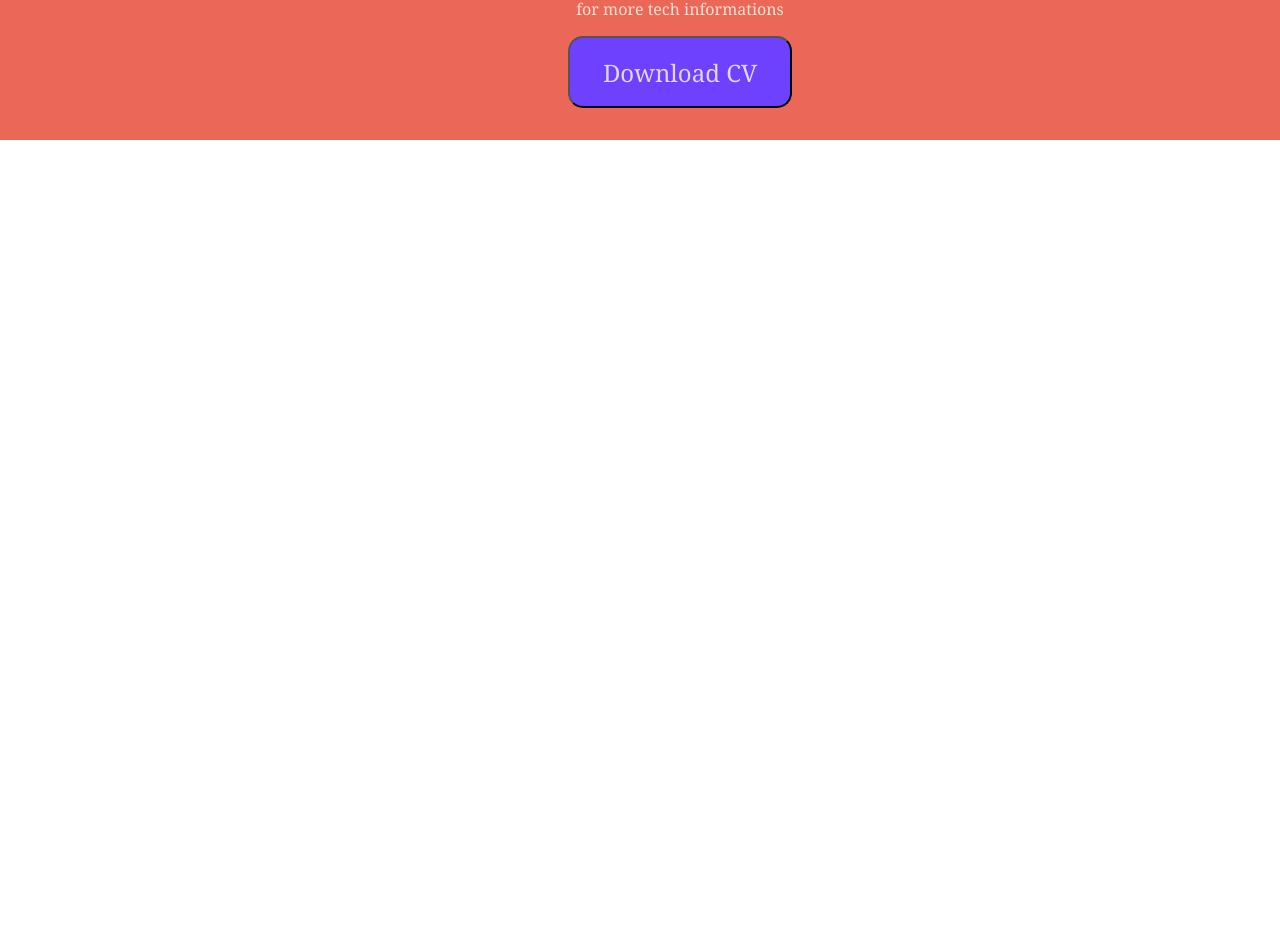
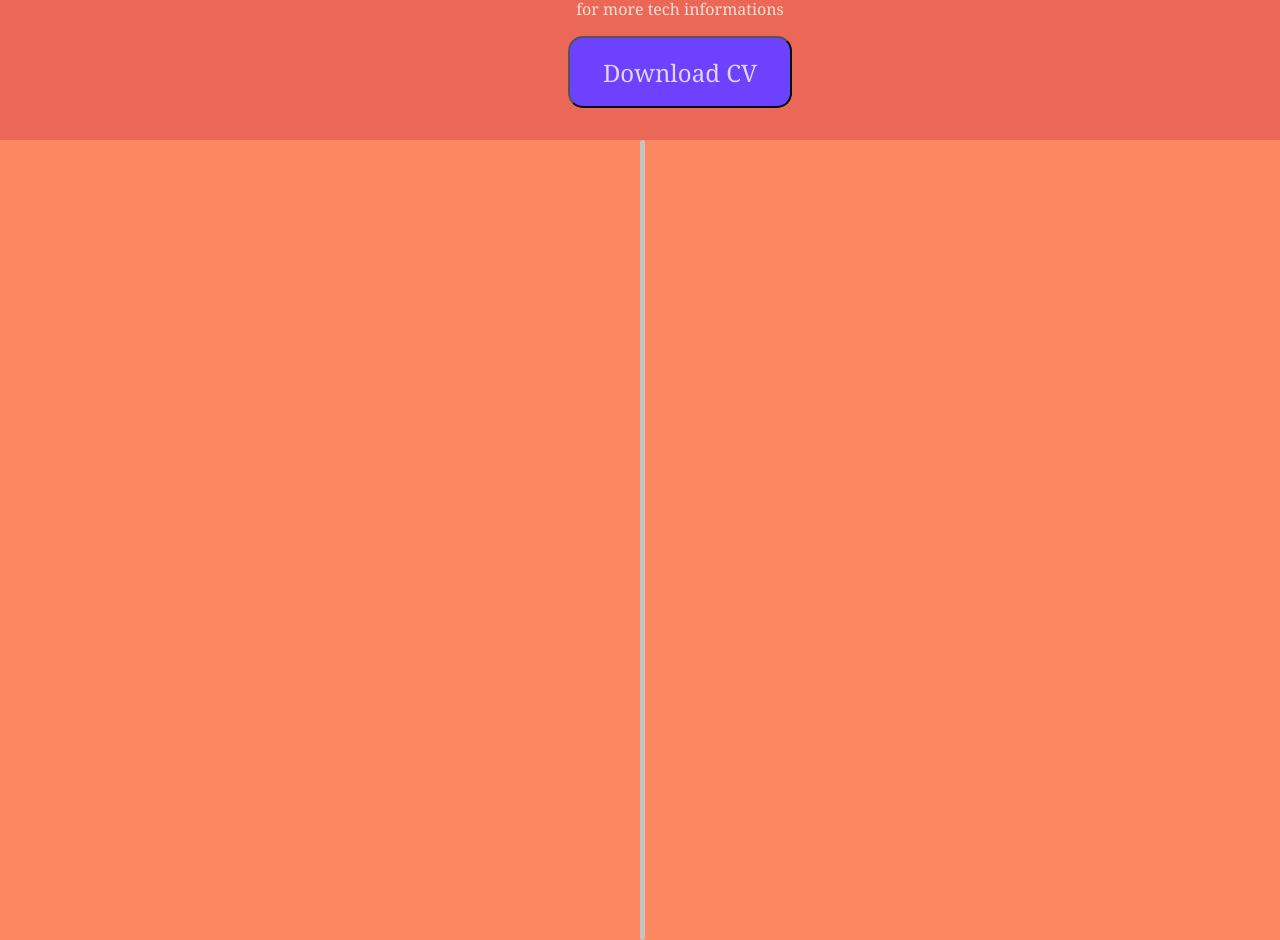
Before and after one commit to ericoBandeira/New-contact, a Next.js app: page / in a window 1280 px wide. Shown: the part 1175-2115 px from the top of the page. Before the commit the page ends 1315 px from the top, so only its background shows below. Built offline with nearby package versions, Linux system fonts and the light colour scheme.

Commit message:
adicionando final da terceira página

```diff
--- a/pages/index.tsx
+++ b/pages/index.tsx
@@ -2,6 +2,7 @@ import Head from 'next/head'
 import { Header } from '../src/components/Header'
 import { AboutMe } from '../src/components/AboutMe'
 import styles from '../styles/Home.module.css'
+import Experience from '../src/components/Experieance'
 
 export default function Home() {
   return (
@@ -11,6 +12,7 @@ export default function Home() {
       </Head>
       <Header/>
       <AboutMe/>
+      <Experience/>
     </div>
   )
 }
--- /dev/null
+++ b/src/components/Experieance.tsx
@@ -0,0 +1,14 @@
+import styles from '../../styles/components/Experience.module.css';
+
+export function Experience(){
+    return(
+        <header className={styles.experienceContainer}>
+
+            <div>
+
+            </div>
+        </header>
+    );
+}
+
+export default Experience
--- /dev/null
+++ b/styles/components/Experience.module.css
@@ -0,0 +1,11 @@
+.experienceContainer{
+    background-color: #FC8862 ;
+    display: ;
+}
+.experienceContainer > div{
+    height: 50rem;
+    width: 5px;
+    border-radius: 4px;
+    background-color: #C4C4C4;
+    margin-left: 50%;
+}
```
